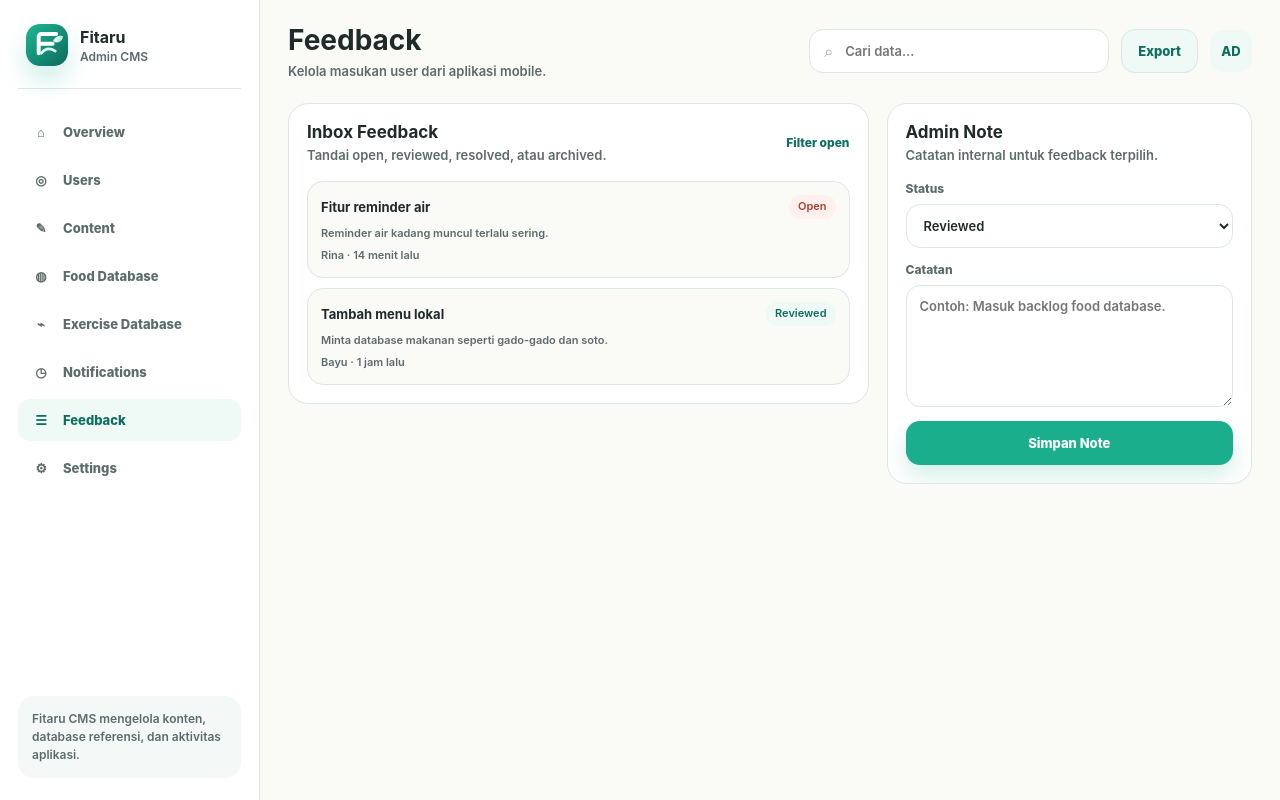
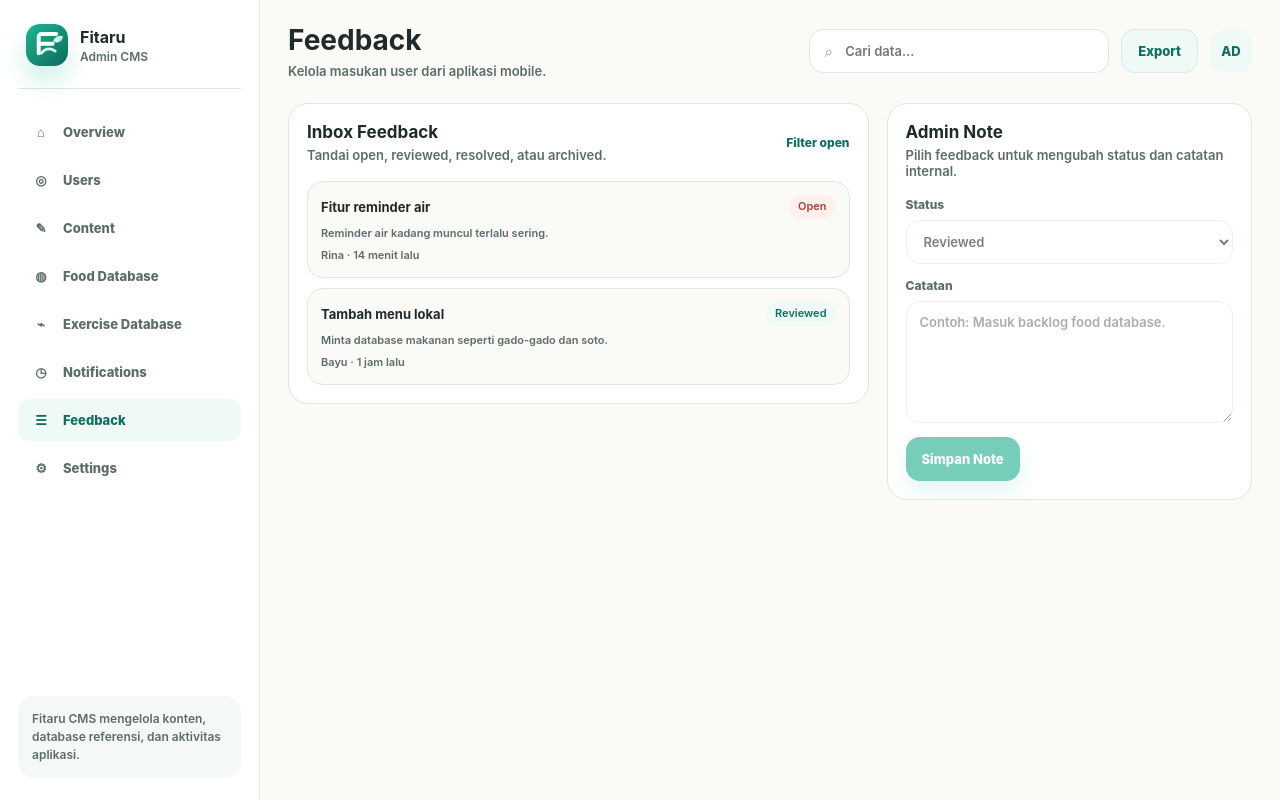
Before and after one commit to zainalsalamun/fitaru-admin-web, a Next.js app: page /feedback in a window 1280 px wide. Built offline with nearby package versions, Linux system fonts and the light colour scheme; no server answers.

Commit message:
Add feedback management

```diff
--- /dev/null
+++ b/app/feedback/actions.ts
@@ -0,0 +1,32 @@
+"use server";
+
+import { revalidatePath } from "next/cache";
+import { redirect } from "next/navigation";
+import { updateAdminFeedback } from "@/lib/admin-repository";
+
+function readFeedbackForm(formData: FormData) {
+  const adminNote = String(formData.get("adminNote") ?? "").trim();
+  const status = String(formData.get("status") ?? "open").trim();
+
+  if (!status) {
+    throw new Error("Feedback status is required.");
+  }
+
+  return {
+    adminNote: adminNote || null,
+    status,
+  };
+}
+
+export async function updateFeedbackAction(formData: FormData) {
+  const id = String(formData.get("id") ?? "").trim();
+
+  if (!id) {
+    throw new Error("Feedback id is required.");
+  }
+
+  await updateAdminFeedback(id, readFeedbackForm(formData));
+  revalidatePath("/");
+  revalidatePath("/feedback");
+  redirect("/feedback");
+}
--- a/app/feedback/page.tsx
+++ b/app/feedback/page.tsx
@@ -3,6 +3,7 @@ import { StatusBadge } from "@/components/ui/status-badge";
 import { getAdminFeedback } from "@/lib/admin-repository";
 import { feedback } from "@/lib/dashboard-data";
 import { hasSupabaseAdminEnv } from "@/lib/env";
+import { updateFeedbackAction } from "./actions";
 
 export const dynamic = "force-dynamic";
 
@@ -18,8 +19,30 @@ async function getFeedback() {
   }
 }
 
-export default async function FeedbackPage() {
+type FeedbackItem = Awaited<ReturnType<typeof getFeedback>>[number];
+type EditableFeedbackItem = FeedbackItem & {
+  adminNote: string;
+  id: string;
+  statusValue: string;
+};
+
+function isEditableFeedbackItem(item: FeedbackItem | undefined): item is EditableFeedbackItem {
+  return Boolean(item && "id" in item);
+}
+
+interface FeedbackPageProps {
+  searchParams?: Promise<{
+    edit?: string;
+  }>;
+}
+
+export default async function FeedbackPage({ searchParams }: FeedbackPageProps) {
+  const params = await searchParams;
   const items = await getFeedback();
+  const candidateItem = params?.edit
+    ? items.find((item) => "id" in item && item.id === params.edit)
+    : undefined;
+  const editedItem = isEditableFeedbackItem(candidateItem) ? candidateItem : undefined;
 
   return (
     <AdminPage
@@ -53,7 +76,14 @@ export default async function FeedbackPage() {
                     <StatusBadge>{item.status}</StatusBadge>
                   </div>
                   <p>{item.message}</p>
-                  <span>{item.user}</span>
+                  <div className="feedback-footer">
+                    <span>{item.user}</span>
+                    {"id" in item && (
+                      <a className="text-action" href={`/feedback?edit=${item.id}`}>
+                        Kelola
+                      </a>
+                    )}
+                  </div>
                 </div>
               ))
             )}
@@ -64,24 +94,45 @@ export default async function FeedbackPage() {
           <div className="panel-head">
             <div>
               <h2>Admin Note</h2>
-              <p>Catatan internal untuk feedback terpilih.</p>
+              <p>
+                {editedItem
+                  ? `Kelola feedback: ${editedItem.title}`
+                  : "Pilih feedback untuk mengubah status dan catatan internal."}
+              </p>
             </div>
           </div>
-          <div className="form-grid">
+          <form action={updateFeedbackAction} className="form-grid">
+            {editedItem && <input name="id" type="hidden" value={editedItem.id} />}
             <label>
               Status
-              <select defaultValue="reviewed">
+              <select defaultValue={editedItem?.statusValue ?? "reviewed"} disabled={!editedItem} name="status">
                 <option value="open">Open</option>
                 <option value="reviewed">Reviewed</option>
                 <option value="resolved">Resolved</option>
+                <option value="archived">Archived</option>
               </select>
             </label>
             <label>
               Catatan
-              <textarea placeholder="Contoh: Masuk backlog food database." rows={6} />
+              <textarea
+                defaultValue={editedItem?.adminNote ?? ""}
+                disabled={!editedItem}
+                name="adminNote"
+                placeholder="Contoh: Masuk backlog food database."
+                rows={6}
+              />
             </label>
-            <button className="primary-button">Simpan Note</button>
-          </div>
+            <div className="form-actions">
+              <button className="primary-button" disabled={!editedItem} type="submit">
+                Simpan Note
+              </button>
+              {editedItem && (
+                <a className="secondary-button" href="/feedback">
+                  Batal
+                </a>
+              )}
+            </div>
+          </form>
         </aside>
       </section>
     </AdminPage>
--- a/app/globals.css
+++ b/app/globals.css
@@ -502,6 +502,14 @@ textarea {
   border-color: var(--teal);
 }
 
+.form-grid button:disabled,
+.form-grid input:disabled,
+.form-grid select:disabled,
+.form-grid textarea:disabled {
+  cursor: not-allowed;
+  opacity: 0.6;
+}
+
 .settings-grid {
   display: grid;
   grid-template-columns: repeat(2, minmax(0, 1fr));
@@ -647,6 +655,13 @@ td {
   gap: 10px;
 }
 
+.feedback-footer {
+  display: flex;
+  align-items: center;
+  justify-content: space-between;
+  gap: 10px;
+}
+
 @media (max-width: 1100px) {
   .admin-shell,
   .content-grid,
--- a/lib/admin-repository.ts
+++ b/lib/admin-repository.ts
@@ -400,7 +400,7 @@ export async function getAdminFeedback() {
   const supabase = createSupabaseAdminClient();
   const { data, error } = await supabase
     .from("feedback")
-    .select("subject, message, status, created_at, users(email, phone)")
+    .select("id, subject, message, status, admin_note, created_at, users(email, phone)")
     .order("created_at", { ascending: false })
     .limit(20);
 
@@ -409,11 +409,35 @@ export async function getAdminFeedback() {
   }
 
   return (data ?? []).map((item: any) => ({
+    adminNote: item.admin_note ?? "",
+    id: item.id,
     message: item.message,
     status: formatStatus(item.status),
+    statusValue: item.status,
     title: item.subject,
     user: `${item.users?.email ?? item.users?.phone ?? "User"} · ${formatDate(item.created_at)}`,
   }));
+}
+
+export async function updateAdminFeedback(
+  id: string,
+  input: {
+    adminNote: string | null;
+    status: string;
+  },
+) {
+  const supabase = createSupabaseAdminClient();
+  const { error } = await supabase
+    .from("feedback")
+    .update({
+      admin_note: input.adminNote,
+      status: input.status,
+    })
+    .eq("id", id);
+
+  if (error) {
+    throw error;
+  }
 }
 
 export async function getAdminUsers() {
```
